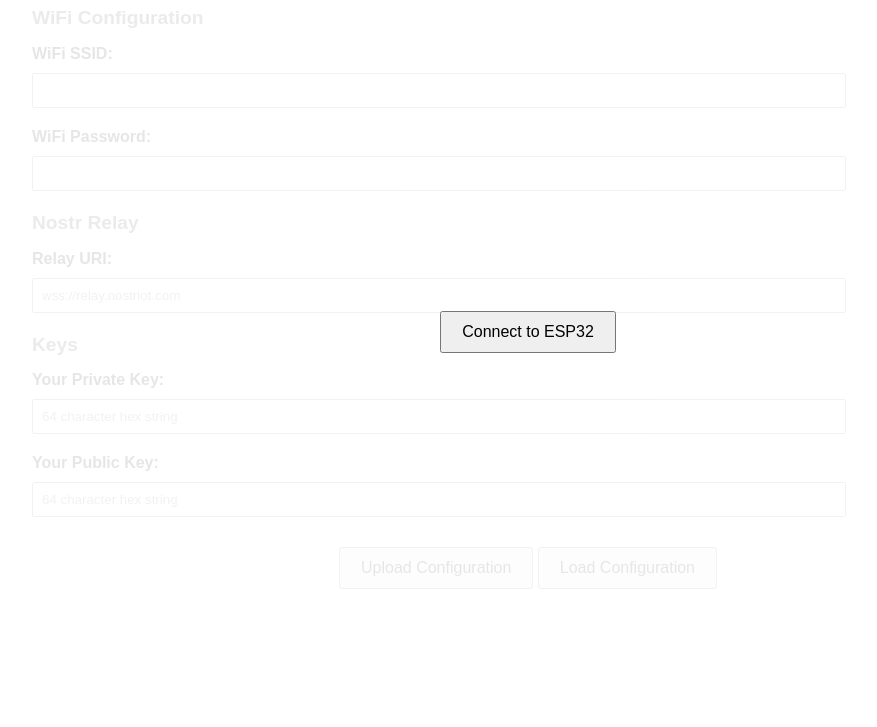
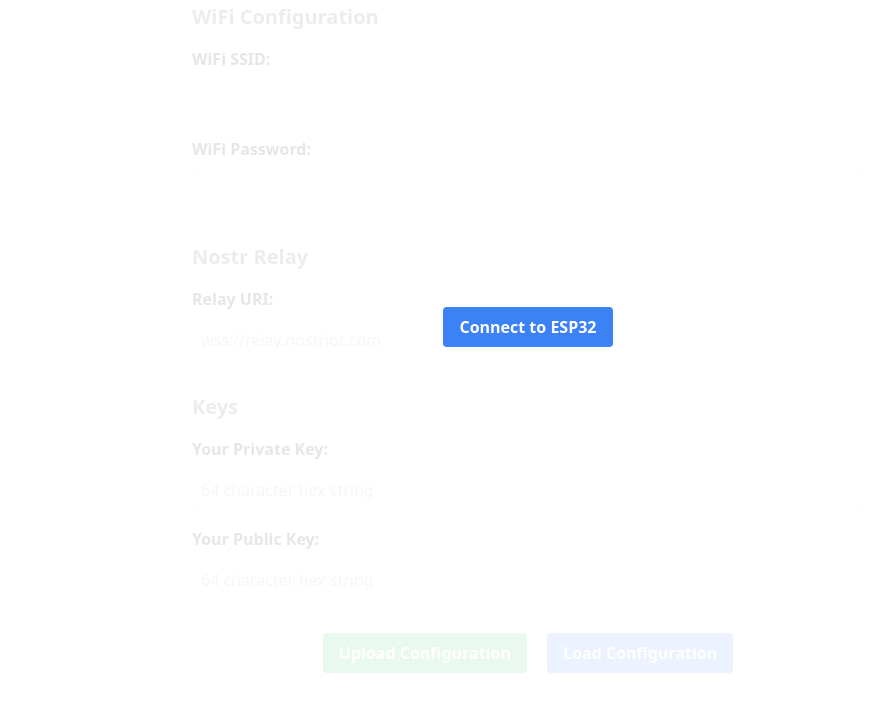
Before and after one commit to blackcoffeexbt/nsec-remote-signer-web, a plain HTML site: page index.html in a window 1280 px wide. Shown: the part 73-800 px from the top of the page, without its empty margins (112-989 px from the left). Drawn offline with nearby package versions, Linux system fonts and the light colour scheme.

Commit message:
Applied tailwind styles

```diff
--- a/index.html
+++ b/index.html
@@ -4,77 +4,67 @@
     <meta charset="UTF-8">
     <meta name="viewport" content="width=device-width, initial-scale=1.0">
     <title>ESP32 JSON Uploader</title>
-    <style>
-        body { font-family: Arial, sans-serif; text-align: center; margin: 20px; }
-        .form-group { margin: 15px 0; }
-        .form-group label { display: block; margin-bottom: 5px; font-weight: bold; }
-        .form-group input { width: 80%; padding: 8px; margin: 5px 0; }
-        .section { margin: 30px 0; text-align: left; width: 80%; margin: 0 auto; }
-        .section h2 { font-size: 1.2em; color: #333; }
-        button { margin-top: 10px; padding: 10px 20px; font-size: 16px; }
+    <!-- Add Tailwind CSS CDN -->
+    <script src="https://cdn.tailwindcss.com"></script>
+</head>
+<body class="p-5 font-sans text-center">
+    <h1 class="text-2xl font-bold mb-6">ESP32 JSON Uploader</h1>
 
-        /* New overlay styles */
-        .overlay {
-            position: fixed;
-            top: 0;
-            left: 0;
-            width: 100%;
-            height: 100%;
-            background: rgba(255, 255, 255, 0.9);
-            display: flex;
-            justify-content: center;
-            align-items: center;
-            z-index: 1000;
-        }
-
-        .overlay.hidden {
-            display: none;
-        }
-    </style>
-</head>
-<body>
-    <h1>ESP32 JSON Uploader</h1>
-
-    <!-- Add overlay div -->
-    <div id="connectionOverlay" class="overlay">
-        <button onclick="connectESP32()">Connect to ESP32</button>
+    <!-- Overlay -->
+    <div id="connectionOverlay" class="fixed inset-0 bg-white/90 flex justify-center items-center z-50">
+        <button onclick="connectESP32()" class="bg-blue-500 hover:bg-blue-600 text-white font-semibold py-2 px-4 rounded">
+            Connect to ESP32
+        </button>
     </div>
 
-    <div class="section">
-        <h2>WiFi Configuration</h2>
-        <div class="form-group">
-            <label for="wifiSsid">WiFi SSID:</label>
-            <input type="text" id="wifiSsid" name="wifiSsid">
+    <div class="max-w-2xl mx-auto mb-8 text-left">
+        <h2 class="text-xl font-semibold text-gray-700 mb-4">WiFi Configuration</h2>
+        <div class="mb-4">
+            <label for="wifiSsid" class="block font-semibold mb-2">WiFi SSID:</label>
+            <input type="text" id="wifiSsid" name="wifiSsid"
+                class="w-full p-2 border rounded focus:outline-none focus:ring-2 focus:ring-blue-500">
         </div>
-        <div class="form-group">
-            <label for="wifiPassword">WiFi Password:</label>
-            <input type="password" id="wifiPassword" name="wifiPassword">
+        <div class="mb-4">
+            <label for="wifiPassword" class="block font-semibold mb-2">WiFi Password:</label>
+            <input type="password" id="wifiPassword" name="wifiPassword"
+                class="w-full p-2 border rounded focus:outline-none focus:ring-2 focus:ring-blue-500">
         </div>
     </div>
 
-    <div class="section">
-        <h2>Nostr Relay</h2>
-        <div class="form-group">
-            <label for="relayUri">Relay URI:</label>
-            <input type="text" id="relayUri" name="relayUri" placeholder="wss://relay.nostriot.com">
+    <div class="max-w-2xl mx-auto mb-8 text-left">
+        <h2 class="text-xl font-semibold text-gray-700 mb-4">Nostr Relay</h2>
+        <div class="mb-4">
+            <label for="relayUri" class="block font-semibold mb-2">Relay URI:</label>
+            <input type="text" id="relayUri" name="relayUri" placeholder="wss://relay.nostriot.com"
+                class="w-full p-2 border rounded focus:outline-none focus:ring-2 focus:ring-blue-500">
         </div>
     </div>
 
-    <div class="section">
-        <h2>Keys</h2>
-        <div class="form-group">
-            <label for="privateKey">Your Private Key:</label>
-            <input type="text" id="privateKey" name="privateKey" placeholder="64 character hex string">
+    <div class="max-w-2xl mx-auto mb-8 text-left">
+        <h2 class="text-xl font-semibold text-gray-700 mb-4">Keys</h2>
+        <div class="mb-4">
+            <label for="privateKey" class="block font-semibold mb-2">Your Private Key:</label>
+            <input type="text" id="privateKey" name="privateKey" placeholder="64 character hex string"
+                class="w-full p-2 border rounded focus:outline-none focus:ring-2 focus:ring-blue-500">
         </div>
-        <div class="form-group">
-            <label for="publicKey">Your Public Key:</label>
-            <input type="text" id="publicKey" name="publicKey" placeholder="64 character hex string">
+        <div class="mb-4">
+            <label for="publicKey" class="block font-semibold mb-2">Your Public Key:</label>
+            <input type="text" id="publicKey" name="publicKey" placeholder="64 character hex string"
+                class="w-full p-2 border rounded focus:outline-none focus:ring-2 focus:ring-blue-500">
         </div>
     </div>
 
-    <button onclick="sendData()">Upload Configuration</button>
-    <button onclick="loadConfig()">Load Configuration</button>
-    <p id="status"></p>
+    <div class="space-x-4">
+        <button onclick="sendData()"
+            class="bg-green-500 hover:bg-green-600 text-white font-semibold py-2 px-4 rounded">
+            Upload Configuration
+        </button>
+        <button onclick="loadConfig()"
+            class="bg-blue-500 hover:bg-blue-600 text-white font-semibold py-2 px-4 rounded">
+            Load Configuration
+        </button>
+    </div>
+    <p id="status" class="mt-4 text-gray-700"></p>
 
     <script>
         let port;
```
